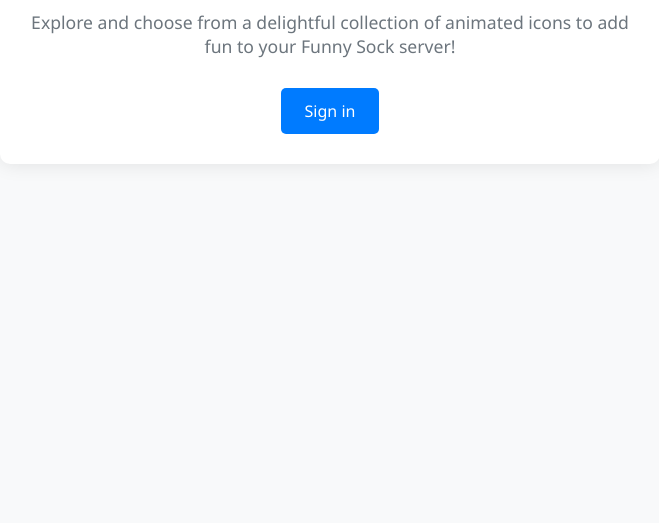
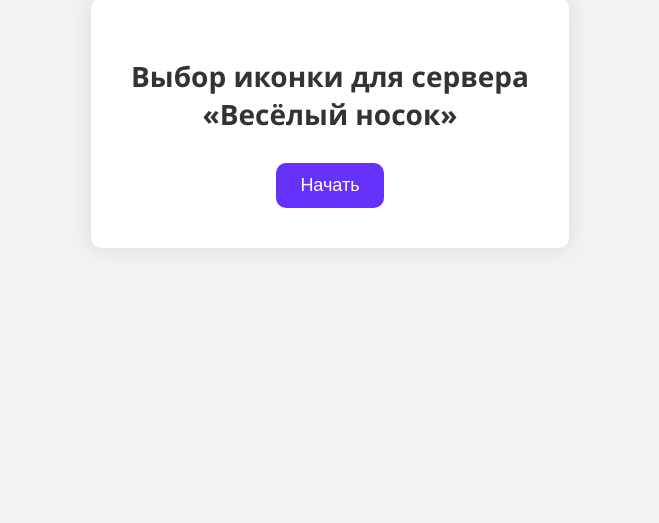
Before and after one commit to funnysockorg/Tournament.Client, a plain HTML site: page index.html in a window 1280 px wide. Shown: the part 277-800 px from the top of the page, without its empty margins (310-969 px from the left). Drawn offline with Linux system fonts and the light colour scheme.

Commit message:
improve index.html

```diff
--- a/index.html
+++ b/index.html
@@ -4,59 +4,54 @@
 <head>
   <meta charset="UTF-8">
   <meta name="viewport" content="width=device-width, initial-scale=1.0">
-  <title>Funny Sock Animated Icon Selection</title>
+  <title>Choosing an Icon for the Funny Sock Server</title>
   <style>
     body {
       font-family: 'Segoe UI', Tahoma, Geneva, Verdana, sans-serif;
-      text-align: center;
       margin: 0;
       padding: 0;
-      background-color: #f8f9fa;
+      background-color: #f2f2f2;
+      display: flex;
+      justify-content: center;
+      align-items: center;
+      height: 100vh;
     }
 
     .container {
-      max-width: 600px;
-      margin: 100px auto;
-      padding: 30px;
-      background-color: #ffffff;
+      text-align: center;
+      background-color: #fff;
       border-radius: 10px;
-      box-shadow: 0 0 20px rgba(0, 0, 0, 0.1);
+      box-shadow: 0px 0px 20px rgba(0, 0, 0, 0.1);
+      padding: 40px;
     }
 
     h1 {
-      color: #343a40;
-      font-size: 2.5em;
-      margin-bottom: 20px;
+      color: #333;
+      margin-bottom: 30px;
+      font-size: 28px;
     }
 
-    p {
-      color: #6c757d;
-      font-size: 1.1em;
-      margin-bottom: 30px;
+    .start-button {
+      padding: 12px 24px;
+      font-size: 18px;
+      background-color: #6632fa;
+      color: white;
+      border: none;
+      border-radius: 10px;
+      cursor: pointer;
+      transition: background-color 0.3s;
     }
 
-    .btn {
-      display: inline-block;
-      padding: 12px 24px;
-      background-color: #007bff;
-      color: #ffffff;
-      font-size: 1em;
-      text-decoration: none;
-      border-radius: 5px;
-      transition: background-color 0.3s ease;
-    }
-
-    .btn:hover {
-      background-color: #0056b3;
+    .start-button:hover {
+      background-color: #4c22be;
     }
   </style>
 </head>
 
 <body>
   <div class="container">
-    <h1>Welcome to Funny Sock Animated Icon Selection</h1>
-    <p>Explore and choose from a delightful collection of animated icons to add fun to your Funny Sock server!</p>
-    <a href="./tournament.html" class="btn">Sign in</a>
+    <h1>Выбор иконки для сервера<br/>«Весёлый&nbsp;носок»</h1>
+    <button class="start-button">Начать</button>
   </div>
 </body>
 
```
